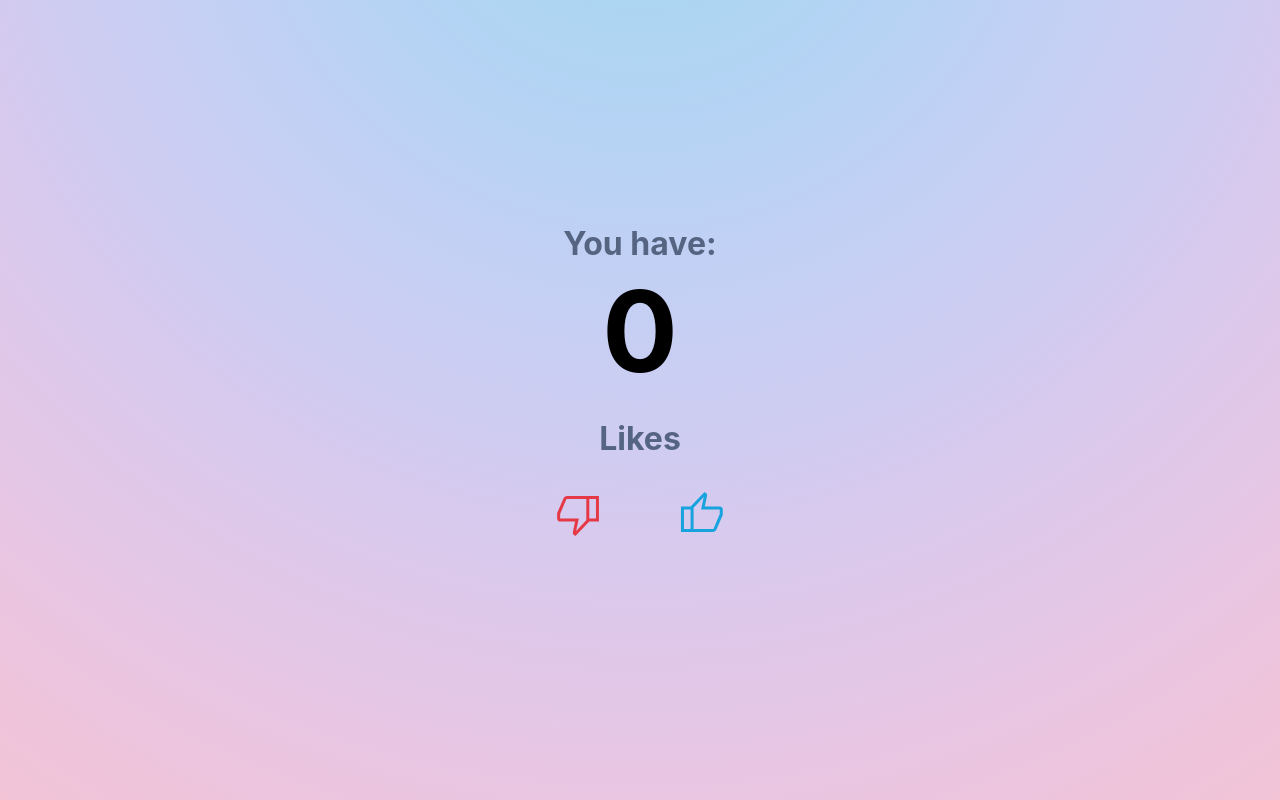
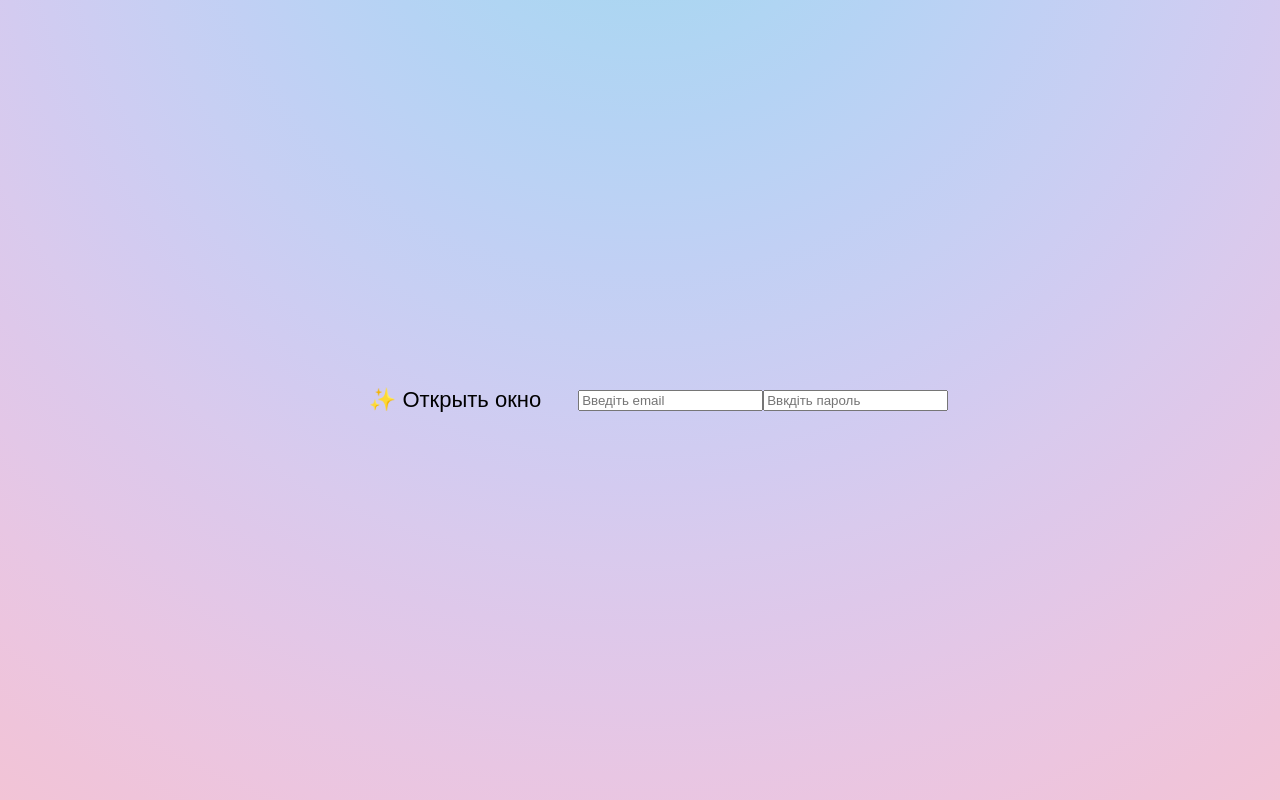
Before and after one commit to crissname/ReactLikes, a React (Create React App) app: page / in a window 1280 px wide. Built offline with nearby package versions, Linux system fonts and the light colour scheme.

Commit message:
new branch and modal

```diff
--- a/src/App.js
+++ b/src/App.js
@@ -2,28 +2,22 @@ import './index.css';
 import {useState} from "react";
 
 function App() {
-
-  const [number,setNumber] = useState(0)
-
-
-  const getIncrement = () => {
-    setNumber(number + 1)
-
-  }
-  const getDecrement = () => {
-    number <= 0 ? setNumber(number) : setNumber(number - 1)
-
-  }
+  const [open, setOpen] = useState(false)
 
 
   return (
     <div className="App">
-      <div>
-        <h2>You have:</h2>
-        <h1>{number}</h1>
-        <h2>Likes</h2>
-        <button onClick={getDecrement} ><svg  height="48" width="48" fill='#E63946FF'><path d="M12.1 6h22.2v25.6L20.4 46l-1.95-1.55q-.3-.25-.45-.7-.15-.45-.15-1.1v-.5L20.1 31.6H5.15q-1.2 0-2.1-.9-.9-.9-.9-2.1v-4.1q0-.35-.075-.725t.075-.725l6.3-14.5q.45-1.05 1.475-1.8Q10.95 6 12.1 6Zm19.2 3H11.45l-6.3 14.95v4.65H23.8l-2.65 12.45 10.15-10.7Zm0 21.35V9Zm3 1.25v-3h6.65V9H34.3V6h9.65v25.6Z"/></svg></button>
-        <button onClick={getIncrement}><svg  height="48" width="48" fill='#16A3DEFF'><path d="M35.8 42H13.6V16.4L27.5 2l1.95 1.55q.3.25.45.7.15.45.15 1.1v.5L27.8 16.4h14.95q1.2 0 2.1.9.9.9.9 2.1v4.1q0 .35.075.725t-.075.725l-6.3 14.5q-.45 1.05-1.475 1.8Q36.95 42 35.8 42Zm-19.2-3h19.85l6.3-14.95V19.4H24.1l2.65-12.45-10.15 10.7Zm0-21.35V39Zm-3-1.25v3H6.95V39h6.65v3H3.95V16.4Z"/></svg></button>
+
+      <button  onClick={() => setOpen(true)} className="open-modal-btn">✨ Открыть окно</button>
+
+      <div onClick={()=> setOpen((false))} className={`overlay animated ${open ? 'show' : '' }`}>
+        <div className="modal">
+          <form>
+            <input className="input" placeholder="Введіть email"/>
+            <input className="input" placeholder="Ввкдіть пароль"/>
+          </form>
+
+        </div>
       </div>
     </div>
   );
```
